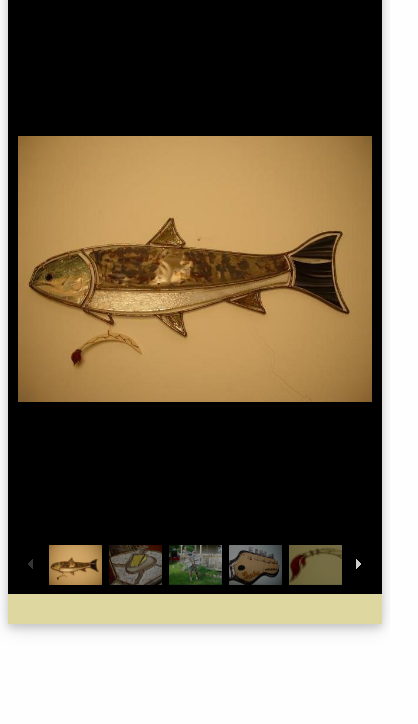
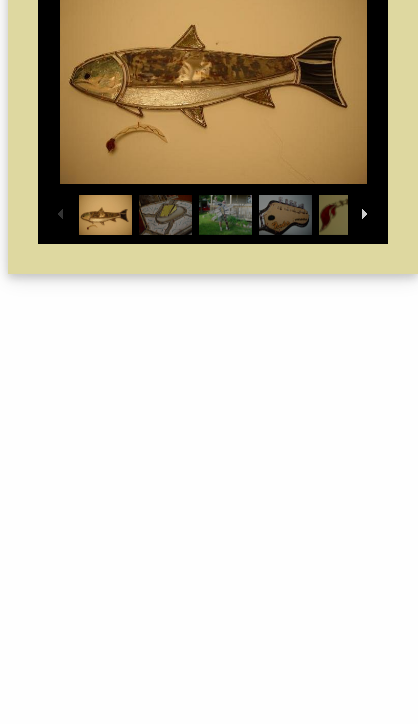
Before and after one commit to Stonebrush/Stonebrush.github.io, a plain HTML site: page index.html in a window 390 px wide. Shown: the part 242-966 px from the top of the page, 418 px wide, since content can reach past the window. After the commit the page ends 844 px from the top, so only its background shows below. Drawn offline with Linux system fonts and the light colour scheme.

Commit message:
Update to be responsive to different screen sizes
Mostly for enabling decent mobile viewing

```diff
--- a/css/styles.css
+++ b/css/styles.css
@@ -8,7 +8,7 @@ body {
 }
 
 .galleria {
-    height: 600px;
+    height: 300px;
     background: #000;
     min-width: 350px;
 }
@@ -24,17 +24,19 @@ body {
 
 #container {
     margin: auto;
-    min-width: 200px;
+    min-width: 350px;
     padding-bottom: 30px;
+    padding-left: 30px;
+    padding-right: 30px;
+    background-color: rgb(222, 216, 160);
+    box-shadow: 0 4px 8px 0 rgba(0,0,0,0.16),0 4px 20px 0 rgba(0,0,0,0.12);
 }
 
 #background {
-    margin-top: 100px;
+    margin-top: 50px;
     margin-bottom: 100px;
     margin-left: 0px;
     margin-right: 0px;
-    background-color: rgb(222, 216, 160);
-    box-shadow: 0 4px 8px 0 rgba(0,0,0,0.16),0 4px 20px 0 rgba(0,0,0,0.12);
 }
 
 .title {
@@ -48,8 +50,20 @@ body {
     margin-top: 0px;
 }
 
-@media all and (min-width: 600px) {
+@media all and (min-device-width: 800px) and (max-device-width: 1600px) {
     #container {
-        width: 50%;
+        width: 60%;
     }
 }
+
+@media all and (min-device-width: 1600px) {
+    #container {
+        width: 40%;
+    }
+}
+
+@media all and (min-device-height: 800px) {
+    .galleria {
+        height: 600px;
+    }
+}
```
